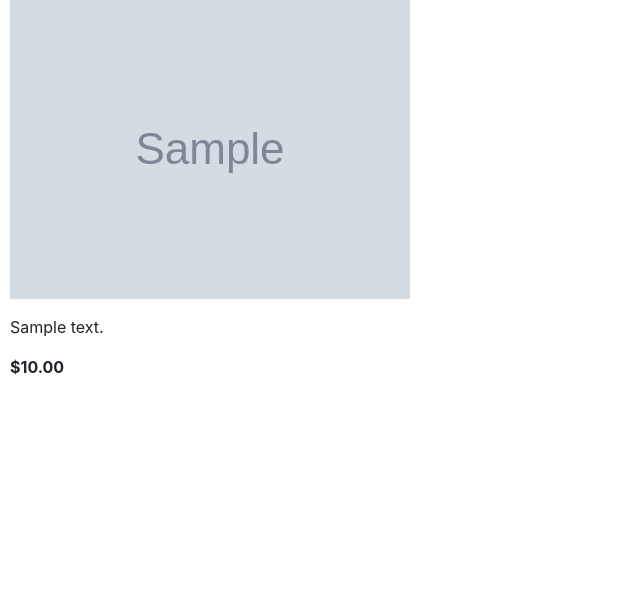
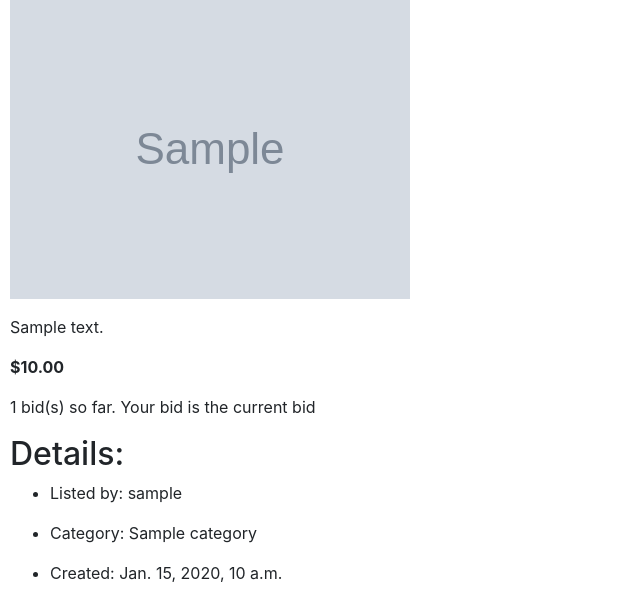
Before and after one commit to daniel-ob/CS50W, a Django app: page /listings/1 in a window 1280 px wide. Shown: the part 229-840 px from the top of the page, without its empty margins (0-640 px from the left). Before the commit the page ends 604 px from the top, so only its background shows below. Run offline with Django 3.2, Linux system fonts and the light colour scheme; a user stored in the database is signed in; tables that the repository leaves empty hold one stand-in row (values such as "Sample post"); grey boxes marked "Sample" are stand-in pictures; some libraries are stand-ins or nearby versions.

Commit message:
[2_Commerce] Listing page: add auction info and details

```diff
--- a/2_Commerce/commerce/auctions/templates/auctions/listing.html
+++ b/2_Commerce/commerce/auctions/templates/auctions/listing.html
@@ -24,5 +24,34 @@
                 ${{ listing.starting_bid_dollars }}
             {% endif %}
         </strong></p>
+        <div id="auction">
+            {% if listing.is_active %}
+                <p>{{ listing.bids.count }} bid(s) so far.
+                    {% if listing.bids.last.user == user %}
+                        Your bid is the current bid
+                    {% endif %}
+                </p>
+            {% else %}
+                <p><strong>Auction is closed.</strong></p>
+                <p>{{ listing.bids.count }} total bid(s).</p>
+                {% if listing.bids.last.user == user %}
+                    <p class="congrats"><strong>You won the auction.</strong></p>
+                {% endif %}
+            {% endif %}
+        </div>
+        <div id="details">
+            <h2>Details:</h2>
+            <ul>
+                <li><p>Listed by: {{ listing.user.username }}</p></li>
+                <li>
+                    {% if listing.category.name %}
+                        <p>Category: {{ listing.category.name }}</p>
+                    {% else %}
+                        <p>Category: No Category Listed</p>
+                    {% endif %}
+                </li>
+                <li><p>Created: {{ listing.creation_date }}</p></li>
+            </ul>
+        </div>
     </div>
 {% endblock %}
--- a/2_Commerce/commerce/auctions/urls.py
+++ b/2_Commerce/commerce/auctions/urls.py
@@ -8,5 +8,5 @@ urlpatterns = [
     path("logout", views.logout_view, name="logout"),
     path("register", views.register, name="register"),
     path("listings/create", views.create, name="create"),
-    path("listings/<int:listing_id>", views.listing, name="listing")
+    path("listings/<int:listing_id>", views.listing_view, name="listing")
 ]
--- a/2_Commerce/commerce/auctions/views.py
+++ b/2_Commerce/commerce/auctions/views.py
@@ -86,7 +86,7 @@ def create(request):
     })
 
 
-def listing(request, listing_id):
+def listing_view(request, listing_id):
     return render(request, "auctions/listing.html", {
-        "listing": Listing.objects.get(pk=listing_id)
+        "listing": Listing.objects.get(pk=listing_id),
     })
```
